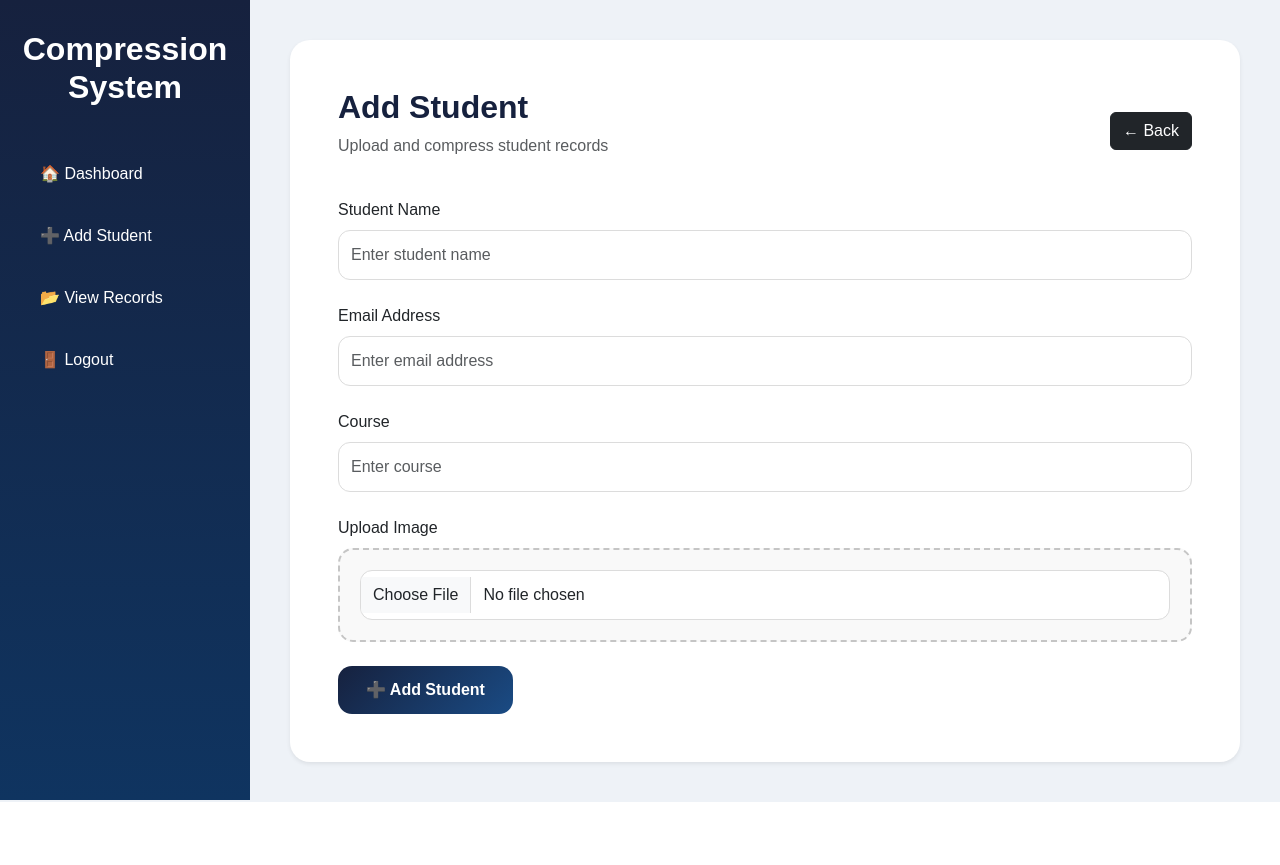
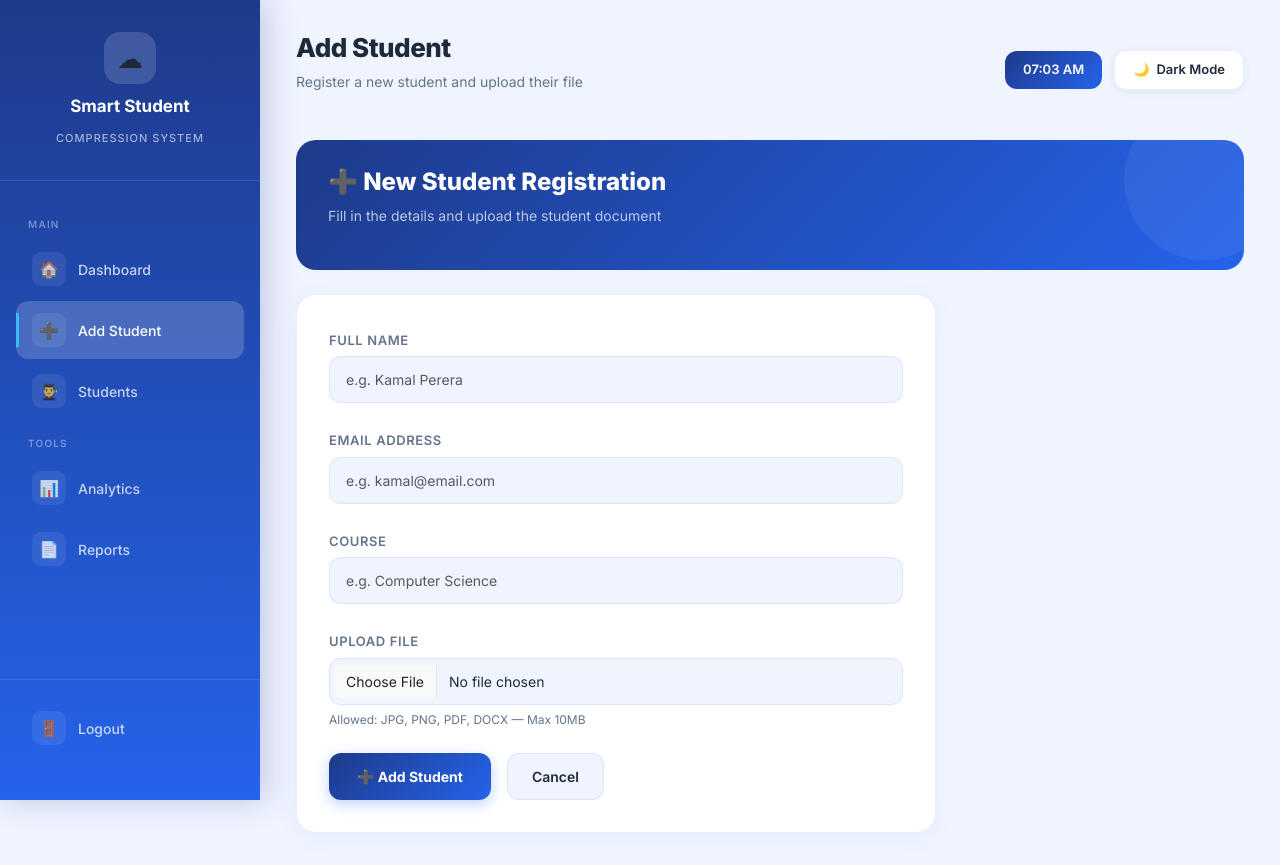
Before and after one commit to ChenulSandiw/student-compression-system, a Flask app: page /add_student in a window 1280 px wide. Before the commit the page ends 802 px from the top, so only its background shows below. Run offline with Flask 3, Linux system fonts and the light colour scheme; the visitor is signed in with stand-in values (Sample User, id 1); some libraries are stand-ins or nearby versions.

Commit message:
NEW ADD STUDENT PAGE

```diff
--- a/templates/add_student.html
+++ b/templates/add_student.html
@@ -3,244 +3,98 @@
 <head>
     <meta charset="UTF-8">
     <meta name="viewport" content="width=device-width, initial-scale=1.0">
-
     <title>Add Student</title>
-
-    <!-- Bootstrap -->
+    <link href="https://fonts.googleapis.com/css2?family=Inter:wght@400;500;600;700;800&display=swap" rel="stylesheet">
     <link href="https://cdn.jsdelivr.net/npm/bootstrap@5.3.3/dist/css/bootstrap.min.css" rel="stylesheet">
-
-    <style>
-
-        body{
-            margin: 0;
-            background: #eef2f7;
-            font-family: Arial, sans-serif;
-        }
-
-        /* Sidebar */
-        .sidebar{
-            width: 250px;
-            height: 100vh;
-            background: linear-gradient(to bottom, #16213e, #0f3460);
-            position: fixed;
-            padding-top: 30px;
-        }
-
-        .sidebar h2{
-            color: white;
-            text-align: center;
-            margin-bottom: 40px;
-            font-weight: bold;
-        }
-
-        .sidebar a{
-            display: block;
-            color: white;
-            text-decoration: none;
-            padding: 15px 25px;
-            margin: 8px 15px;
-            border-radius: 12px;
-            transition: 0.3s;
-            font-size: 16px;
-        }
-
-        .sidebar a:hover{
-            background: rgba(255,255,255,0.15);
-            transform: translateX(5px);
-        }
-
-        /* Main */
-        .main{
-            margin-left: 250px;
-            padding: 40px;
-        }
-
-        .card{
-            border: none;
-            border-radius: 20px;
-        }
-
-        .main-title{
-            font-weight: bold;
-            color: #16213e;
-        }
-
-        /* Inputs */
-        .form-control{
-            border-radius: 12px;
-            padding: 12px;
-            border: 1px solid #dcdcdc;
-        }
-
-        .form-control:focus{
-            box-shadow: none;
-            border-color: #1a4b84;
-        }
-
-        /* Button */
-        .btn-custom{
-            background: linear-gradient(135deg, #16213e, #1a4b84);
-            color: white;
-            border: none;
-            border-radius: 14px;
-            padding: 12px 28px;
-            font-weight: 600;
-            transition: 0.3s;
-        }
-
-        .btn-custom:hover{
-            background: linear-gradient(135deg, #1a4b84, #2563eb);
-            color: white;
-            transform: translateY(-2px);
-        }
-
-        .upload-box{
-            border: 2px dashed #c5c5c5;
-            border-radius: 15px;
-            padding: 20px;
-            background: #f9f9f9;
-        }
-
-    </style>
-
+    <link rel="stylesheet" href="/static/css/style.css">
 </head>
-
 <body>
 
-    <!-- Sidebar -->
-    <div class="sidebar">
+    <!-- SIDEBAR -->
+    <aside class="sidebar">
+        <div class="sidebar-logo">
+            <div class="logo-icon">☁</div>
+            <h2>Smart Student</h2>
+            <span>Compression System</span>
+        </div>
+        <nav class="sidebar-nav">
+            <div class="nav-label">Main</div>
+            <a href="/dashboard"><span class="nav-icon">🏠</span> Dashboard</a>
+            <a href="/add_student" class="active"><span class="nav-icon">➕</span> Add Student</a>
+            <a href="/view_students"><span class="nav-icon">👨‍🎓</span> Students</a>
+            <div class="nav-label">Tools</div>
+            <a href="/analytics"><span class="nav-icon">📊</span> Analytics</a>
+            <a href="/export_pdf"><span class="nav-icon">📄</span> Reports</a>
+        </nav>
+        <div class="sidebar-footer">
+            <a href="/"><span class="nav-icon">🚪</span> Logout</a>
+        </div>
+    </aside>
 
-        <h2>
-            Compression System
-        </h2>
+    <!-- MAIN -->
+    <main class="main">
 
-        <a href="/dashboard">
-            🏠 Dashboard
-        </a>
+        <div class="topbar anim-fade-in">
+            <div class="topbar-left">
+                <h1>Add Student</h1>
+                <p>Register a new student and upload their file</p>
+            </div>
+            <div class="topbar-right">
+                <div class="badge-time" id="liveClock">—</div>
+                <button class="dark-toggle" onclick="toggleDark()">
+                    <span id="darkIcon">🌙</span> Dark Mode
+                </button>
+            </div>
+        </div>
 
-        <a href="/add_student">
-            ➕ Add Student
-        </a>
+        <div class="page-header anim-slide-up">
+            <h1>➕ New Student Registration</h1>
+            <p>Fill in the details and upload the student document</p>
+        </div>
 
-        <a href="/view_students">
-            📂 View Records
-        </a>
+        <div class="card-glass form-card anim-slide-up delay-1" style="max-width: 640px;">
+            <form method="POST" action="/add_student" enctype="multipart/form-data">
 
-        <a href="/">
-            🚪 Logout
-        </a>
-
-    </div>
-
-    <!-- Main -->
-    <div class="main">
-
-        <div class="card shadow-sm p-5">
-
-            <!-- Top -->
-            <div class="d-flex justify-content-between align-items-center mb-4">
-
-                <div>
-
-                    <h2 class="main-title">
-                        Add Student
-                    </h2>
-
-                    <p class="text-muted">
-                        Upload and compress student records
-                    </p>
-
+                <div class="mb-4">
+                    <label class="form-label">Full Name</label>
+                    <input type="text" name="name" class="form-control" placeholder="e.g. Kamal Perera" required>
                 </div>
 
-                <a href="/dashboard"
-                   class="btn btn-dark">
-
-                   ← Back
-
-                </a>
-
-            </div>
-
-            <!-- Form -->
-            <form method="POST"
-                  enctype="multipart/form-data">
-
-                <!-- Name -->
                 <div class="mb-4">
-
-                    <label class="form-label">
-                        Student Name
-                    </label>
-
-                    <input type="text"
-                           name="name"
-                           class="form-control"
-                           placeholder="Enter student name"
-                           required>
-
+                    <label class="form-label">Email Address</label>
+                    <input type="email" name="email" class="form-control" placeholder="e.g. kamal@email.com" required>
                 </div>
 
-                <!-- Email -->
                 <div class="mb-4">
-
-                    <label class="form-label">
-                        Email Address
-                    </label>
-
-                    <input type="email"
-                           name="email"
-                           class="form-control"
-                           placeholder="Enter email address"
-                           required>
-
+                    <label class="form-label">Course</label>
+                    <input type="text" name="course" class="form-control" placeholder="e.g. Computer Science" required>
                 </div>
 
-                <!-- Course -->
                 <div class="mb-4">
-
-                    <label class="form-label">
-                        Course
-                    </label>
-
-                    <input type="text"
-                           name="course"
-                           class="form-control"
-                           placeholder="Enter course"
-                           required>
-
+                    <label class="form-label">Upload File</label>
+                    <input type="file" name="file" class="form-control" accept=".png,.jpg,.jpeg,.pdf,.docx" required>
+                    <small style="color:var(--muted);font-size:12px;margin-top:6px;display:block;">
+                        Allowed: JPG, PNG, PDF, DOCX — Max 10MB
+                    </small>
                 </div>
 
-                <!-- Upload -->
-                <div class="mb-4">
-
-                    <label class="form-label">
-                        Upload Image
-                    </label>
-
-                    <div class="upload-box">
-
-                        <input type="file"
-                               name="file"
-                               class="form-control"
-                               required>
-
-                    </div>
-
+                <div class="d-flex gap-3 mt-4">
+                    <button type="submit" class="btn-primary-custom">➕ Add Student</button>
+                    <a href="/view_students" class="btn-secondary-custom">Cancel</a>
                 </div>
 
-                <!-- Button -->
-                <button type="submit"
-                        class="btn btn-custom">
-
-                    ➕ Add Student
-
-                </button>
-
             </form>
-
         </div>
 
-    </div>
+    </main>
 
+    <script>
+        function updateClock() {
+            document.getElementById('liveClock').textContent =
+                new Date().toLocaleTimeString([], { hour: '2-digit', minute: '2-digit' });
+        }
+        updateClock(); setInterval(updateClock, 1000);
+        function toggleDark() { document.body.classList.toggle('dark'); }
+    </script>
 </body>
 </html>
```
